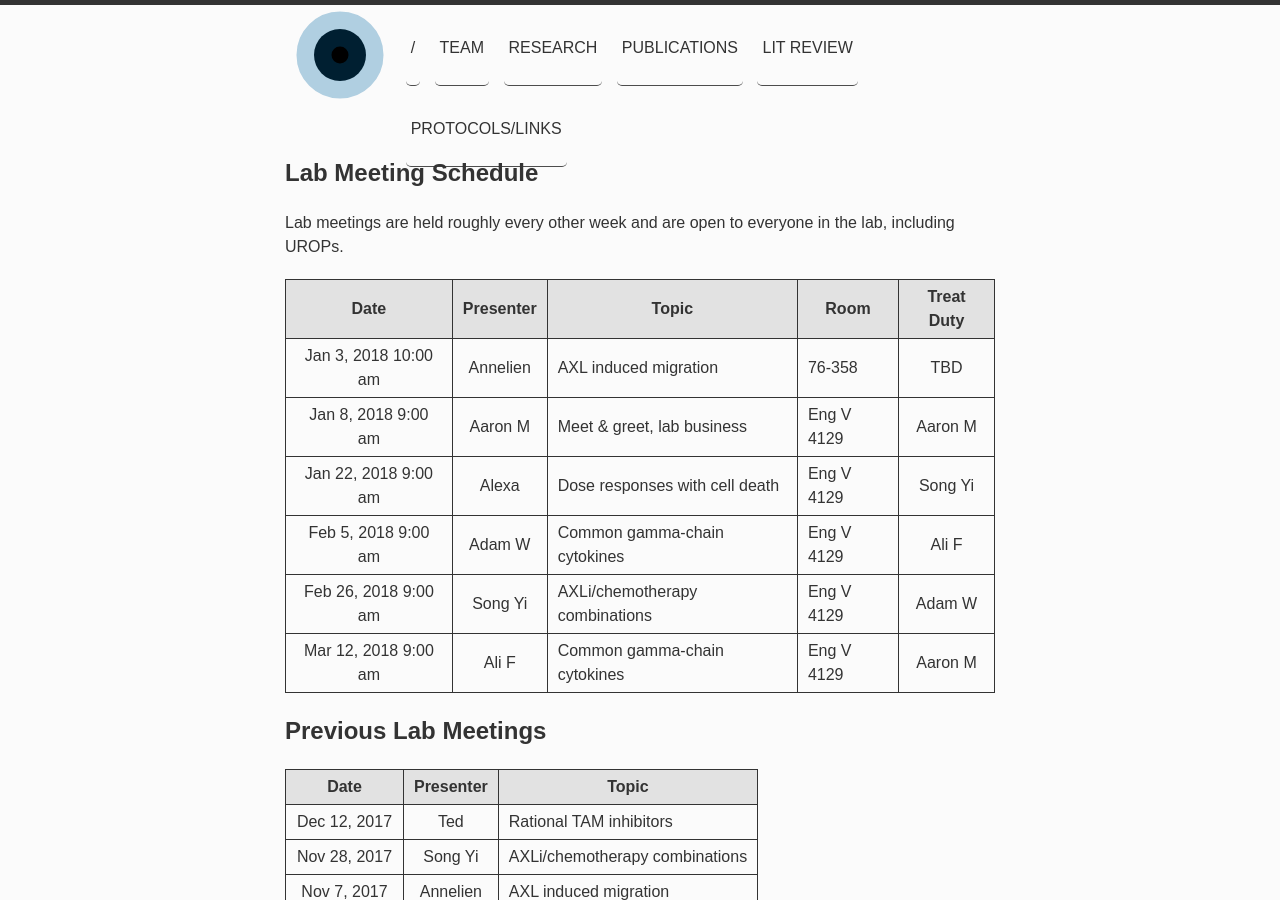
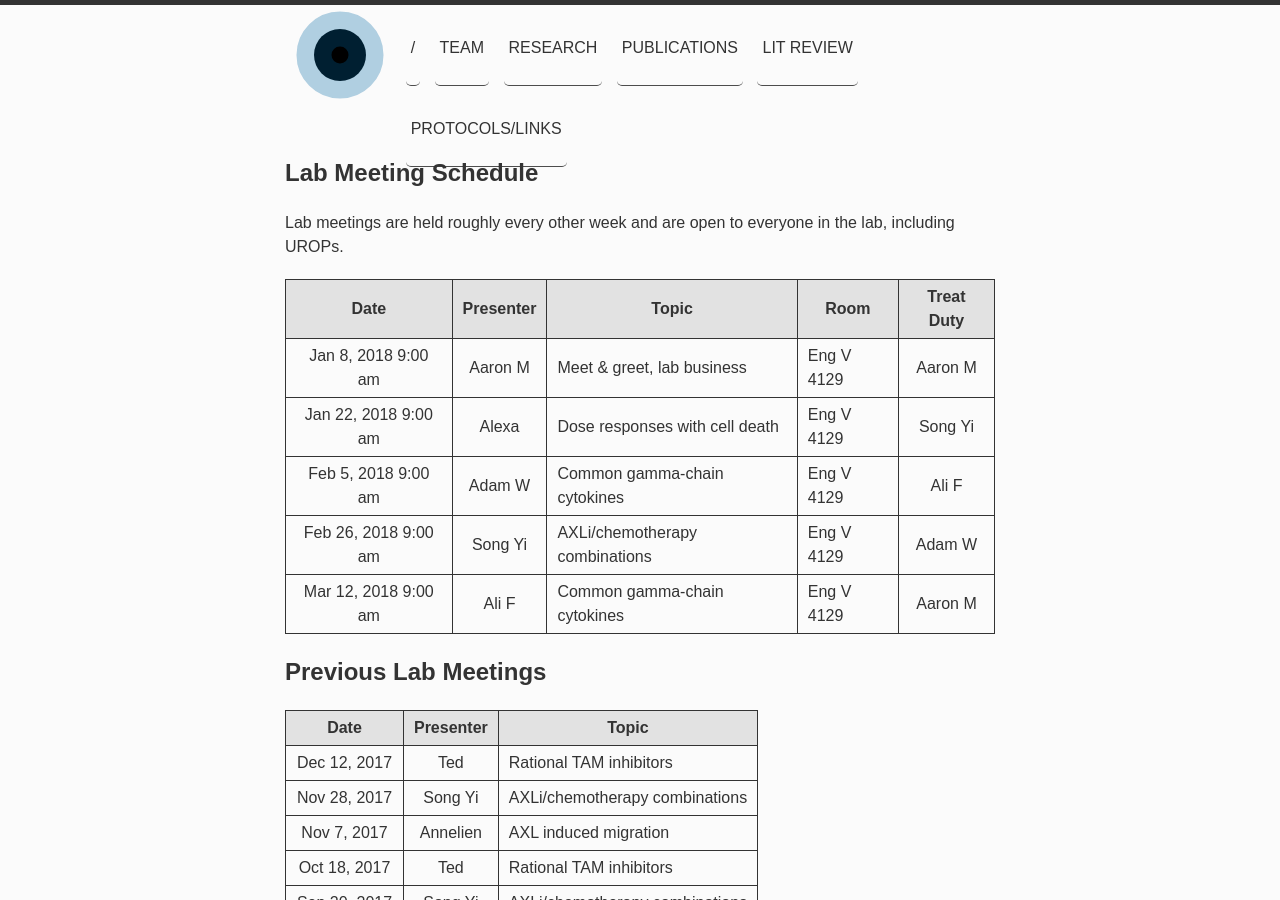
Before and after one commit to meyer-lab/asmlab.org, a Jekyll site: the page built from team/lab_meeting.md, in a window 1280 px wide and 900 px high. Built offline with Jekyll 4.4.1, drawn with Linux system fonts in a browser that asks for light colours; some web fonts are replaced.

Commit message:
Update meetings.yml

```diff
--- a/_data/meetings.yml
+++ b/_data/meetings.yml
@@ -91,12 +91,6 @@
   room: 76-358
   treats: TBD
 
-- date: 2018-01-03 10:00:00
-  presenter: Annelien
-  topic: AXL induced migration
-  room: 76-358
-  treats: TBD
-
 
 
 - date: 2018-01-08 9:00:00
```
